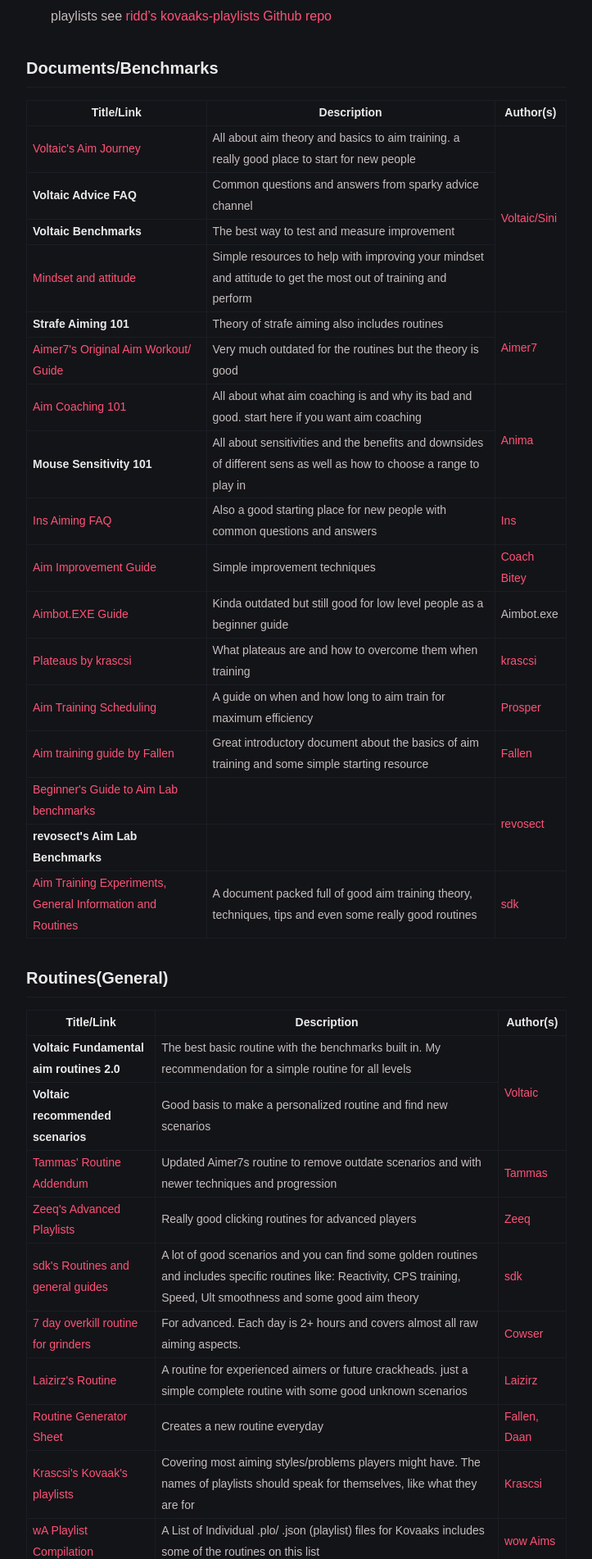
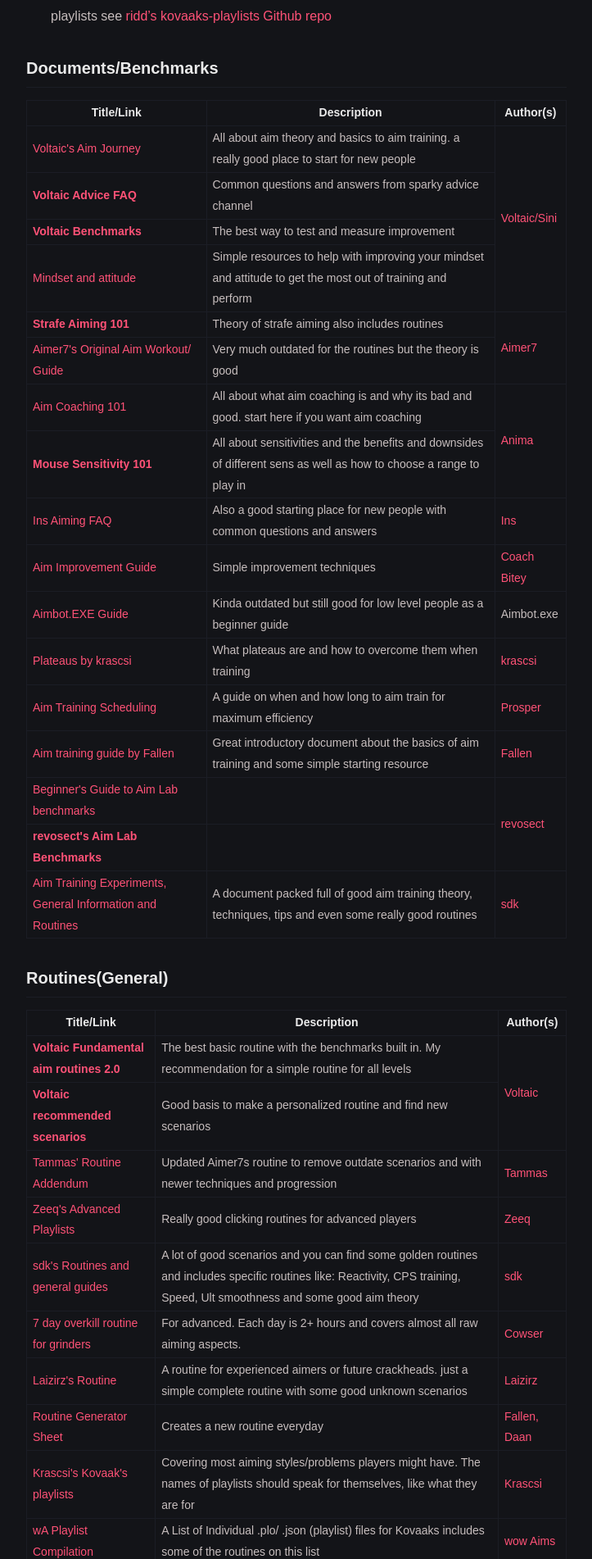
Before and after one commit to animafps/blog, a Jekyll site: the page built from _posts/2021-07-15-aim-resources.md, in a window 1280 px wide. Shown: the part 399-2301 px from the top of the page at 82% size, without its empty margins (278-1001 px from the left). Built offline with Jekyll 4.4.1, drawn with Linux system fonts in a browser that asks for light colours; comment, search, counter and statistics services are not loaded.

Commit message:
made bold links retain link color

```diff
--- a/_sass/klise/_base.scss
+++ b/_sass/klise/_base.scss
@@ -236,6 +236,10 @@ a {
   &:hover {
     color: $text-link-blue;
   }
+
+  b {
+    color: inherit !important;
+  }
 }
 
 // Del
--- a/_sass/klise/_dark.scss
+++ b/_sass/klise/_dark.scss
@@ -240,7 +240,7 @@ body[data-theme="dark"] {
     input[type="search"] {
       color: $dark-text-base-color;
       &::-webkit-input-placeholder {
-        color: rgba(128,128,128,0.8);
+        color: rgba(128, 128, 128, 0.8);
       }
     }
   }
```
